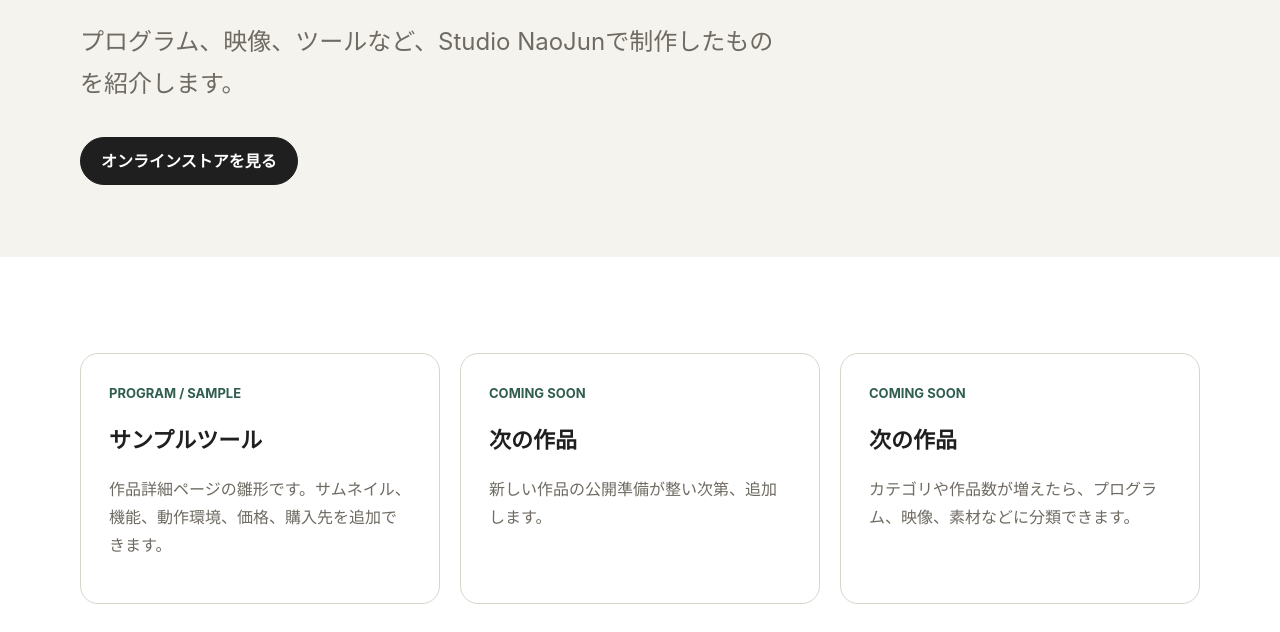
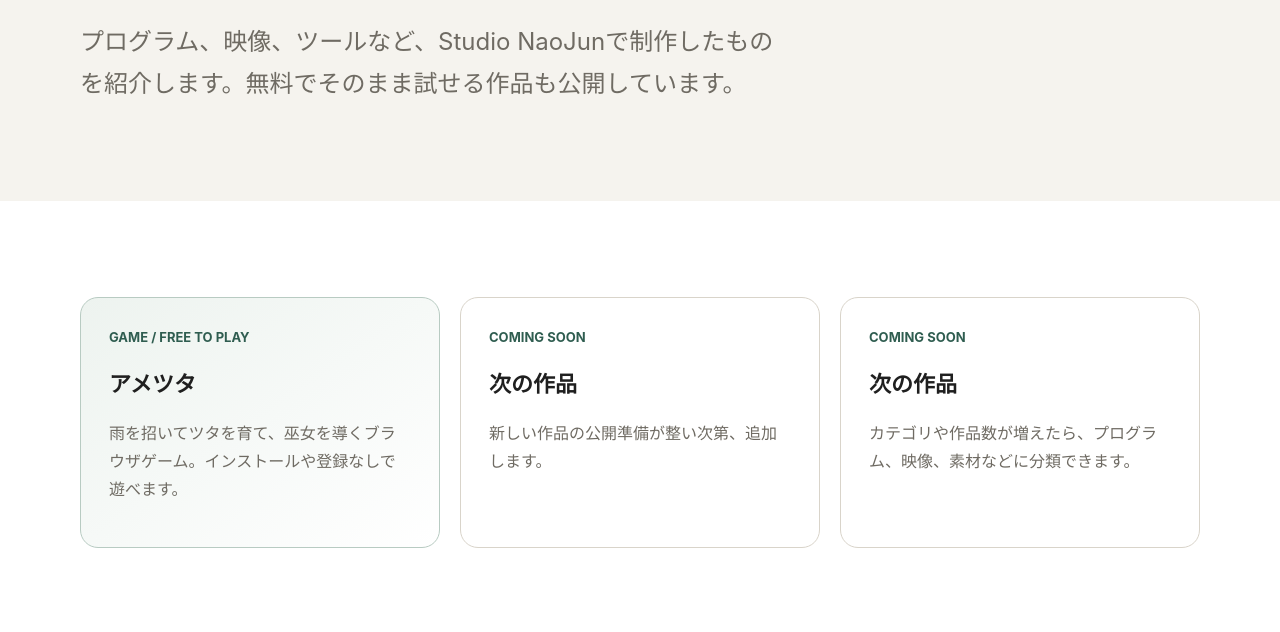
Before and after one commit to studio-naojun/website, a plain HTML site: page works/index.html in a window 1280 px wide. Shown: the part 320-952 px from the top of the page. Drawn offline with Linux system fonts and the light colour scheme.

Commit message:
List Ametsuta as a free Studio work

```diff
--- a/works/index.html
+++ b/works/index.html
@@ -3,7 +3,7 @@
 <head>
   <meta charset="UTF-8">
   <meta name="viewport" content="width=device-width, initial-scale=1.0">
-  <meta name="description" content="Studio NaoJunの作品一覧。">
+  <meta name="description" content="Studio NaoJunの作品一覧。無料で遊べるゲーム、プログラム、映像、ツールを紹介します。">
   <title>Works | Studio NaoJun</title>
   <link rel="stylesheet" href="../assets/css/style.css">
 </head>
@@ -19,16 +19,15 @@
       <div class="container">
         <div class="eyebrow">Works</div>
         <h1>作品一覧</h1>
-        <p class="lead">プログラム、映像、ツールなど、Studio NaoJunで制作したものを紹介します。</p>
-        <div class="actions"><a class="button primary" href="https://studio-naojun.stores.jp/" target="_blank" rel="noopener noreferrer">オンラインストアを見る</a></div>
+        <p class="lead">プログラム、映像、ツールなど、Studio NaoJunで制作したものを紹介します。無料でそのまま試せる作品も公開しています。</p>
       </div>
     </section>
     <section class="section alt">
       <div class="container grid">
-        <a class="card" href="sample-product/">
-          <div class="meta">PROGRAM / SAMPLE</div>
-          <h3>サンプルツール</h3>
-          <p>作品詳細ページの雛形です。サムネイル、機能、動作環境、価格、購入先を追加できます。</p>
+        <a class="card featured" href="ametsuta/">
+          <div class="meta">GAME / FREE TO PLAY</div>
+          <h3>アメツタ</h3>
+          <p>雨を招いてツタを育て、巫女を導くブラウザゲーム。インストールや登録なしで遊べます。</p>
         </a>
         <article class="card"><div class="meta">COMING SOON</div><h3>次の作品</h3><p>新しい作品の公開準備が整い次第、追加します。</p></article>
         <article class="card"><div class="meta">COMING SOON</div><h3>次の作品</h3><p>カテゴリや作品数が増えたら、プログラム、映像、素材などに分類できます。</p></article>
```
